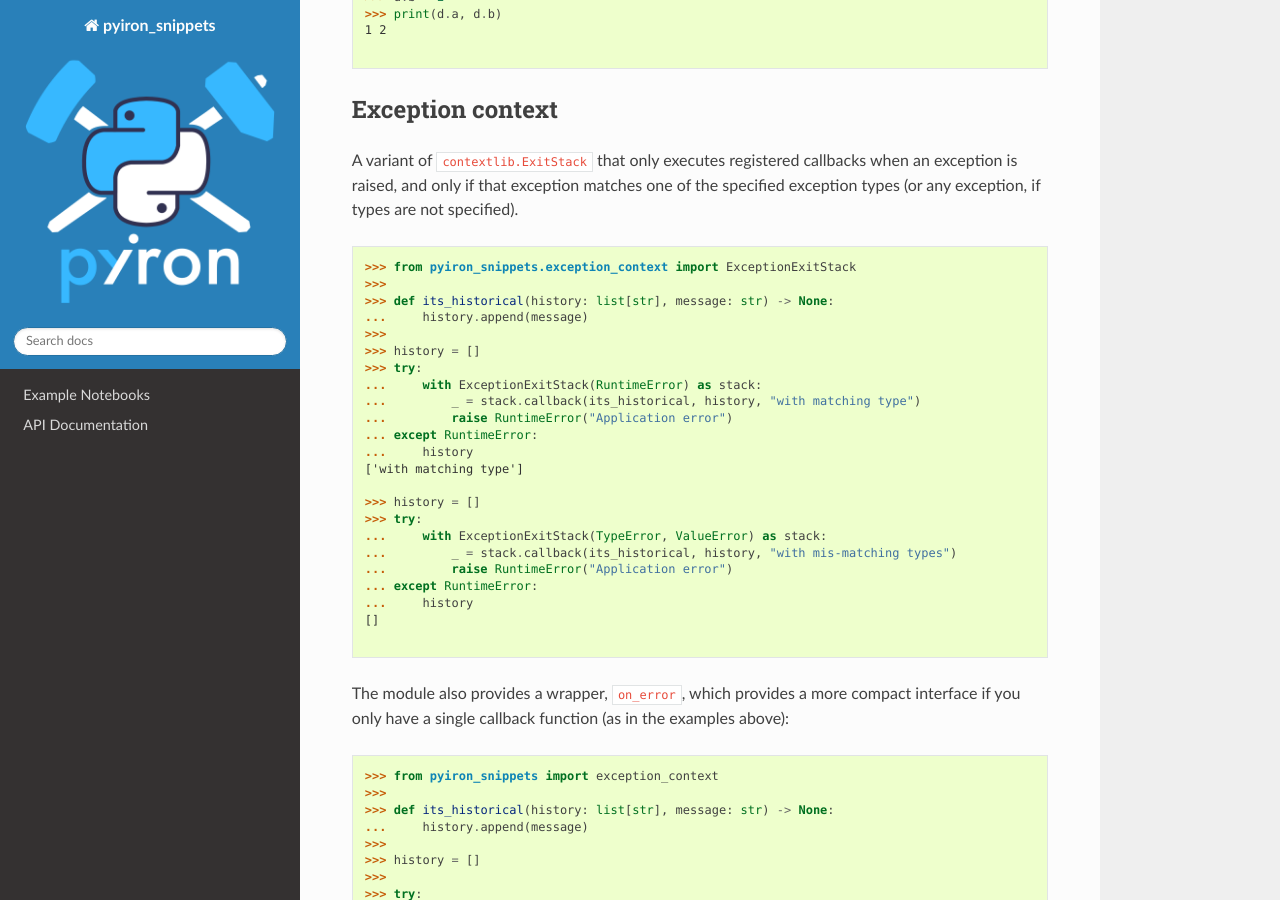
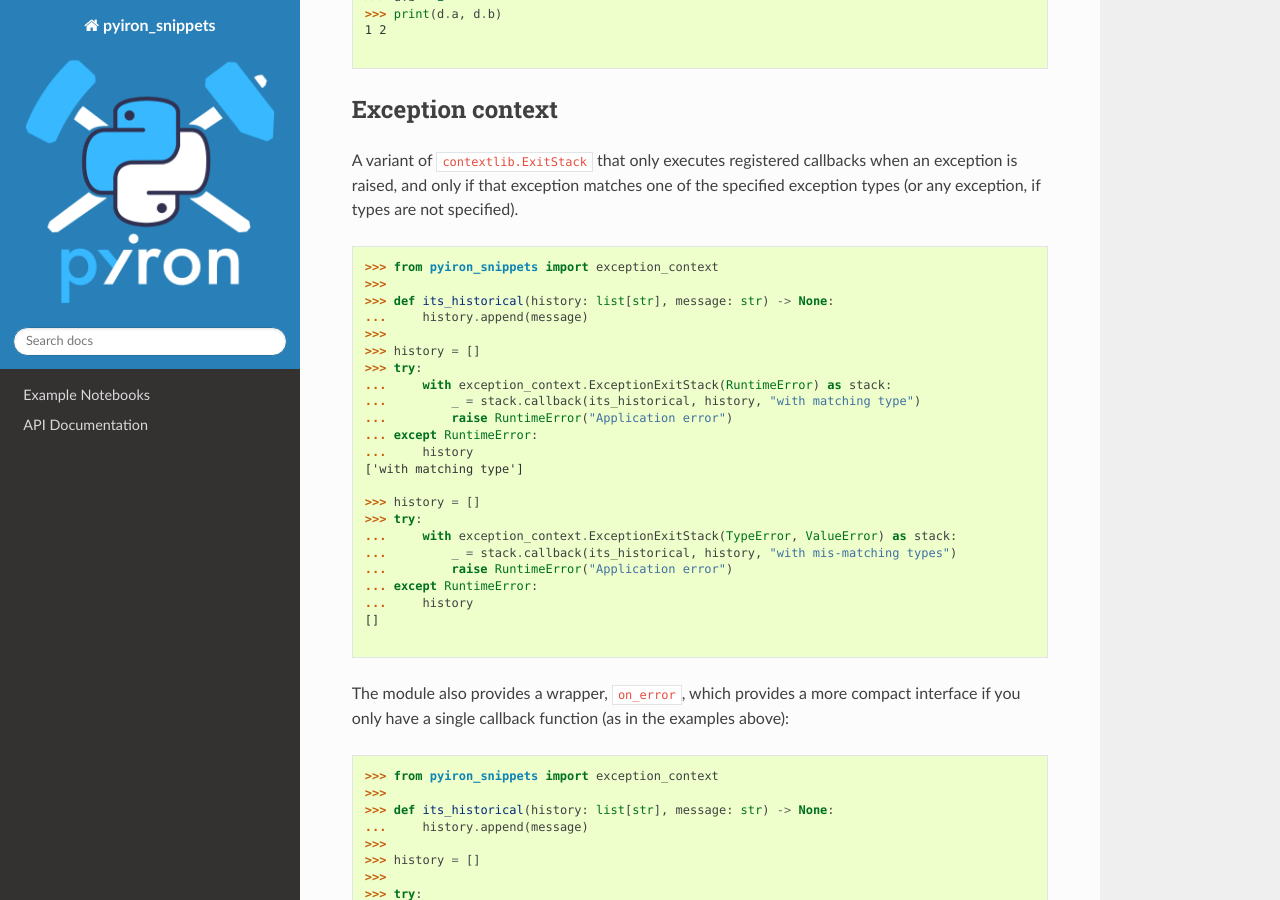
Before and after one commit to pyiron/pyiron_snippets, a Sphinx documentation site: the page built from docs/README.md, in a window 1280 px wide and 900 px high, scrolled down 1417 px. Built offline with Sphinx 7.4.7 and the Read the Docs theme 3.1.0, drawn with Linux system fonts in a browser that asks for light colours.

Commit message:
Scope import
Signed-off-by: liamhuber <liamhuber@greyhavensolutions.com>

````diff
--- a/docs/README.md
+++ b/docs/README.md
@@ -70,14 +70,14 @@ A dictionary that allows dot-access. Has `.items()` etc.
 A variant of [`contextlib.ExitStack`](https://docs.python.org/3/library/contextlib.html#contextlib.ExitStack) that only executes registered callbacks when an exception is raised, and only if that exception matches one of the specified exception types (or any exception, if types are not specified).
 
 ```python
->>> from pyiron_snippets.exception_context import ExceptionExitStack
+>>> from pyiron_snippets import exception_context
 >>>
 >>> def its_historical(history: list[str], message: str) -> None:
 ...     history.append(message)
 >>>
 >>> history = []
 >>> try:
-...     with ExceptionExitStack(RuntimeError) as stack:
+...     with exception_context.ExceptionExitStack(RuntimeError) as stack:
 ...         _ = stack.callback(its_historical, history, "with matching type")
 ...         raise RuntimeError("Application error")
 ... except RuntimeError:
@@ -86,7 +86,7 @@ A variant of [`contextlib.ExitStack`](https://docs.python.org/3/library/contextl
 
 >>> history = []
 >>> try:
-...     with ExceptionExitStack(TypeError, ValueError) as stack:
+...     with exception_context.ExceptionExitStack(TypeError, ValueError) as stack:
 ...         _ = stack.callback(its_historical, history, "with mis-matching types")
 ...         raise RuntimeError("Application error")
 ... except RuntimeError:
````
